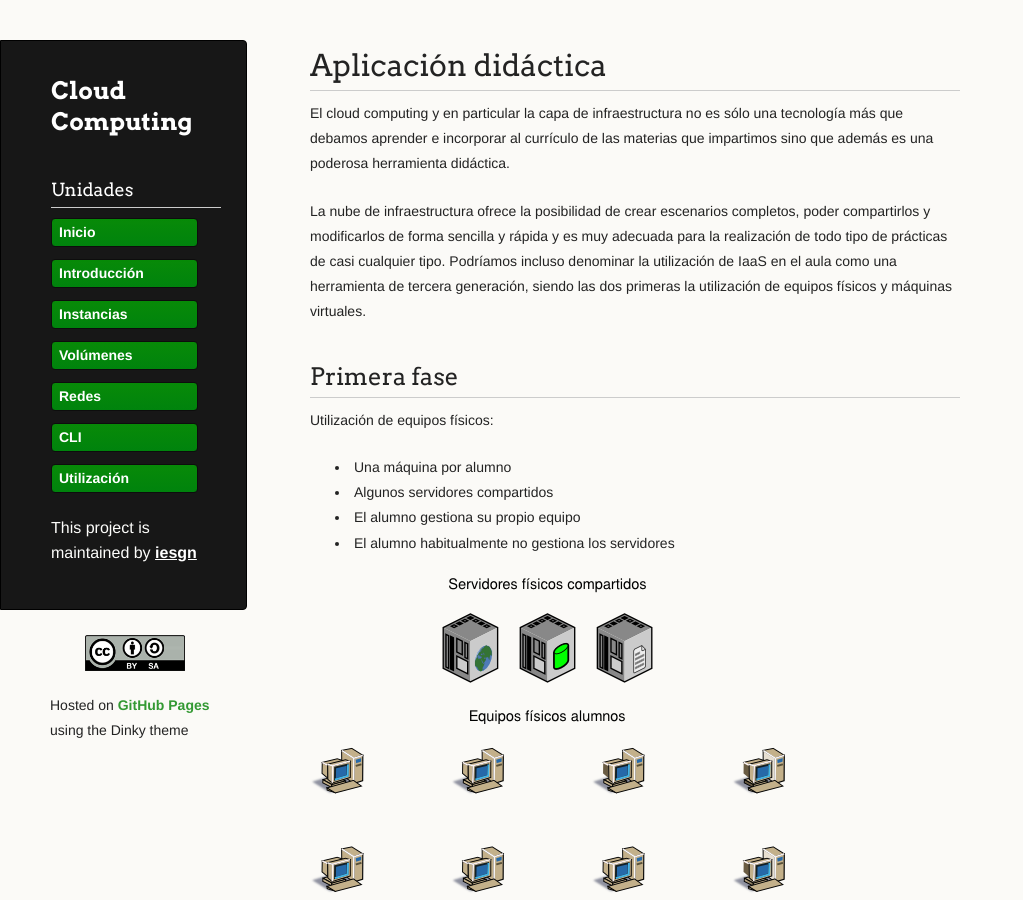
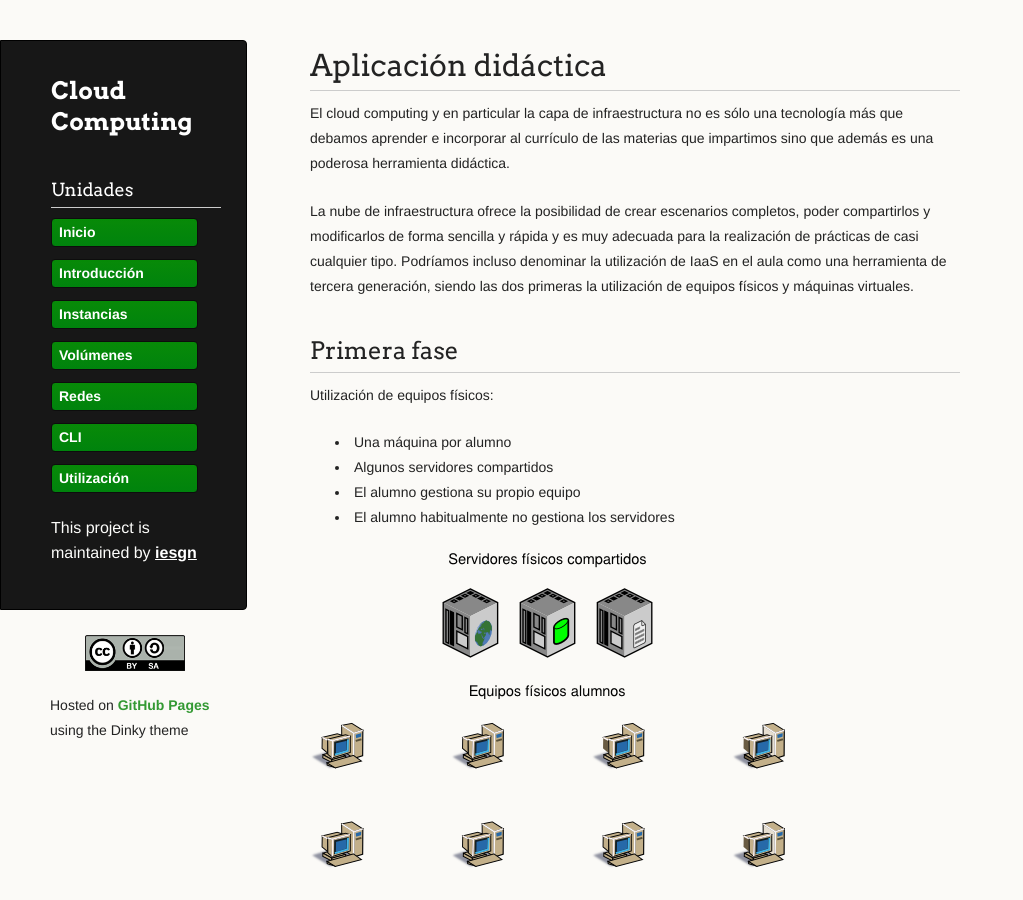
Before and after one commit to iesgn/cloud2, a Jekyll site: the page built from curso/u2/aula1.md, in a window 1280 px wide and 900 px high. Shown: the whole window, without its empty margins (0-1023 px from the left). Built offline with Jekyll 4.4.1, drawn with Linux system fonts in a browser that asks for light colours.

Commit message:
Corrección errata

```diff
--- a/curso/u2/aula1.md
+++ b/curso/u2/aula1.md
@@ -11,10 +11,10 @@ que impartimos sino que además es una poderosa herramienta didáctica.
 
 La nube de infraestructura ofrece la posibilidad de crear escenarios completos,
 poder compartirlos y modificarlos de forma sencilla y rápida y es muy adecuada
-para la realización de todo tipo de prácticas de casi cualquier tipo. Podríamos
-incluso denominar la utilización de IaaS en el aula como una herramienta de
-tercera generación, siendo las dos primeras la utilización de equipos físicos y
-máquinas virtuales.
+para la realización de prácticas de casi cualquier tipo. Podríamos incluso
+denominar la utilización de IaaS en el aula como una herramienta de tercera
+generación, siendo las dos primeras la utilización de equipos físicos y máquinas
+virtuales.
 
 ## Primera fase
 
```
